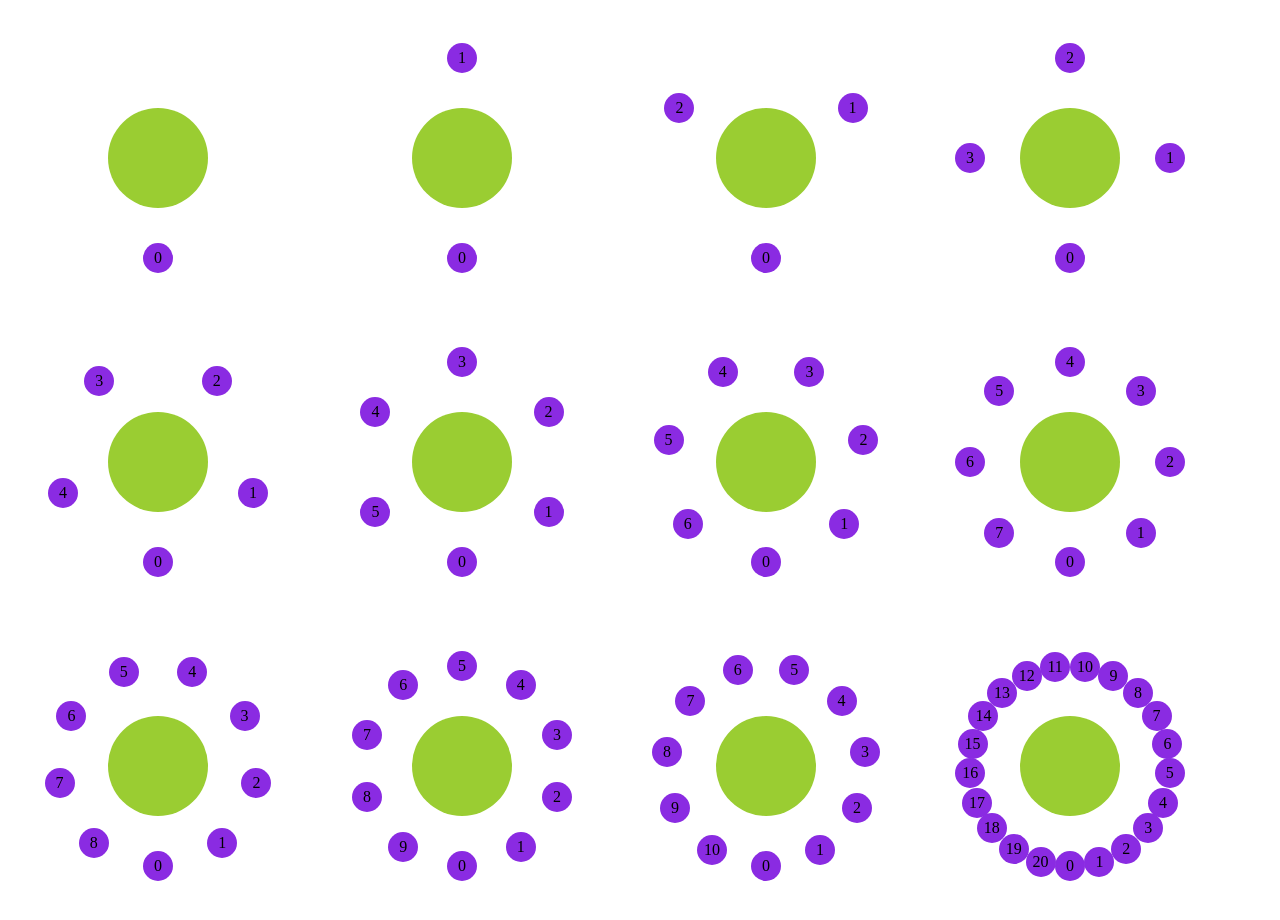
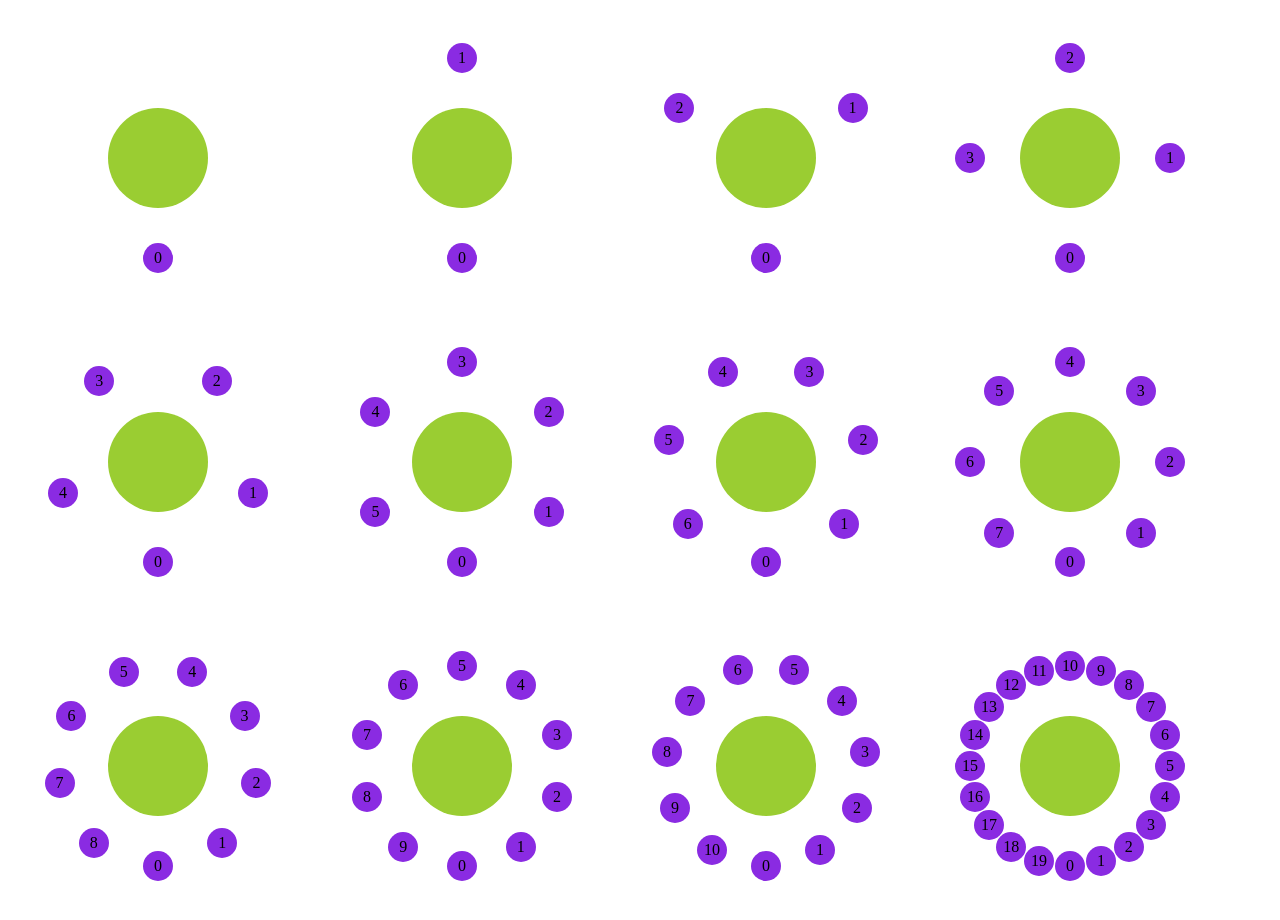
Before and after one commit to eightyfour/css-samples, a plain HTML site: page icon-sun.html in a window 1280 px wide. Drawn offline with Linux system fonts and the light colour scheme.

```diff
--- a/icon-sun.html
+++ b/icon-sun.html
@@ -266,7 +266,6 @@
             <div class="icon"></div>
             <div class="icon"></div>
             <div class="icon"></div>
-            <div class="icon"></div>
         </div>
     </div>
 
```
